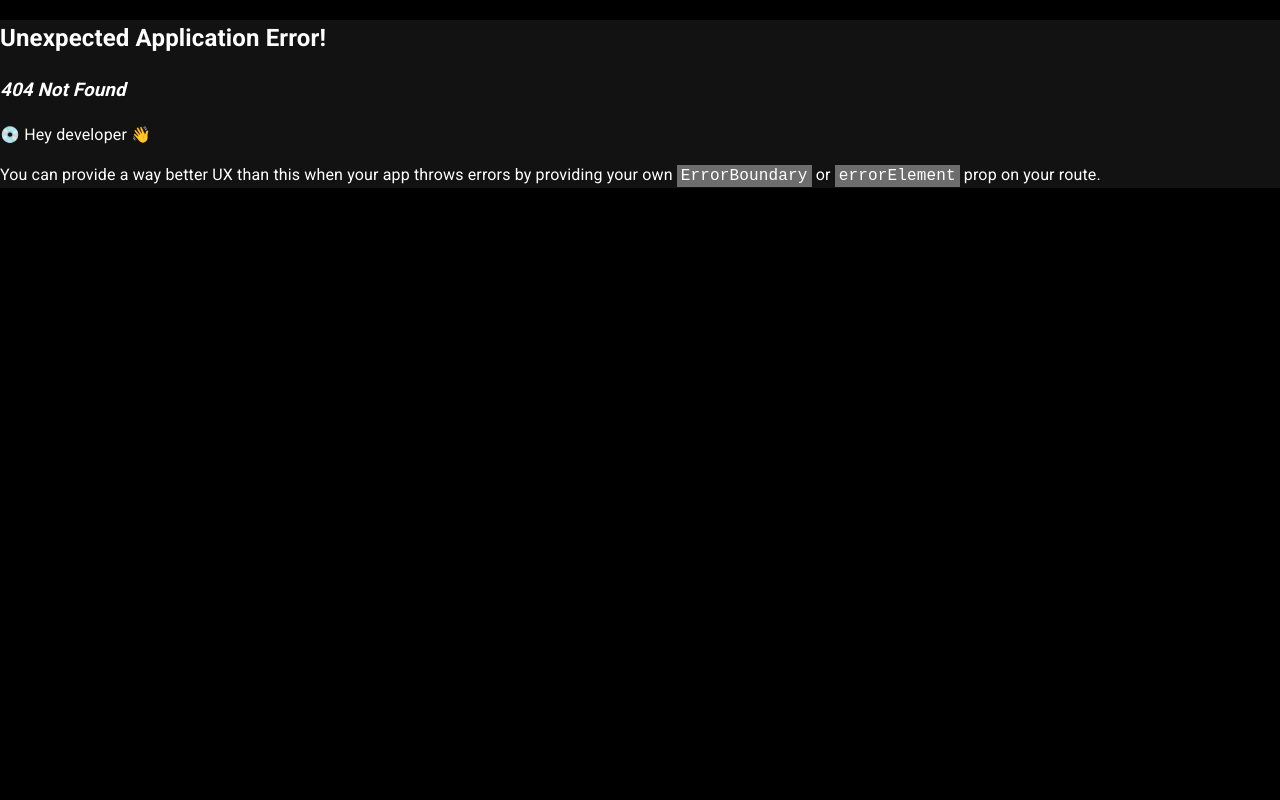
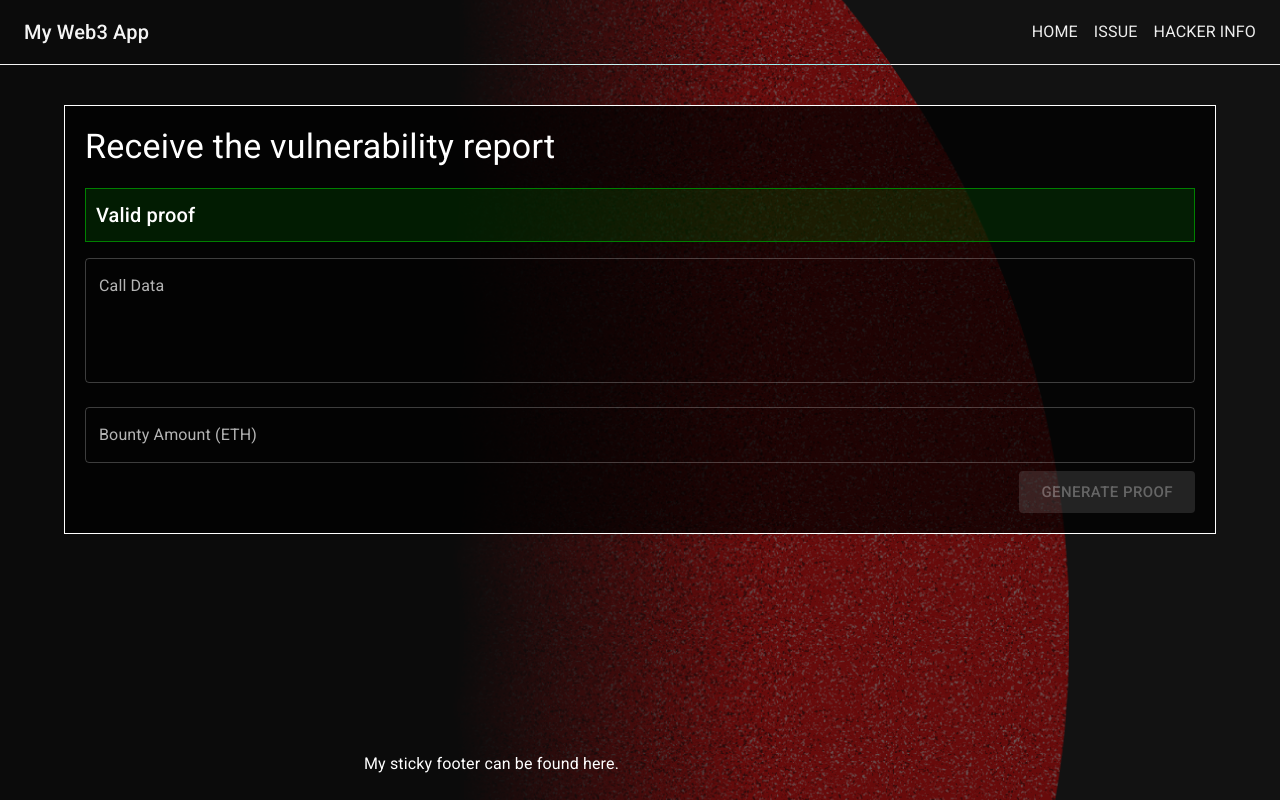
Before and after one commit to nulltea/zkTripster, a React (Vite) app in the folder frontend/: page /issue/1 in a window 1280 px wide. Before the commit this address had no page. Built offline with nearby package versions, Linux system fonts and the light colour scheme; a web font is replaced by a local one.

Commit message:
wip; update github actions

```diff
--- a/frontend/src/pages/HackerInfo.tsx
+++ b/frontend/src/pages/HackerInfo.tsx
@@ -58,9 +58,9 @@ const HackerInfo: React.FC = () => {
                 </Typography>
                 <Typography variant="body1" paragraph>
                     For more details, check out the{' '}
-                    <a href="https://github.com/nulltea/zkTripster" target="_blank" rel="noopener">
+                    <Link href="https://github.com/nulltea/zkTripster" target="_blank" rel="noopener">
                         zkTripster GitHub repository
-                    </a>.
+                    </Link>.
                 </Typography>
             </StyledBox>
         </Container>
--- a/frontend/src/pages/IssueForm.tsx
+++ b/frontend/src/pages/IssueForm.tsx
@@ -1,25 +1,59 @@
-import React, {useState} from 'react';
+import React, {useEffect, useState} from 'react';
 import Container from '@mui/material/Container';
 import Typography from '@mui/material/Typography';
 import Box from '@mui/material/Box';
 import TextField from '@mui/material/TextField';
 import Button from '@mui/material/Button';
 import styled from "@emotion/styled";
-import {formatEthAmount} from "../utils.ts";
+import {useParams} from "react-router-dom";
+import {verifyZkPoex, formatEthAmount, fetchContractData} from "../utils";
 
 const IssueForm: React.FC = () => {
+    const {contract_address} = useParams<{ contract_address: string }>();
     const [callData, setCallData] = useState<string>('');
     const [bountyAmount, setBountyAmount] = useState<string>('');
+    const [zkPoex, setZkPoex] = useState('')
+    const [enc, setEnc] = useState('')
+    const [verificationResult, setVerificationResult] = useState<string | null>(null);
+
+    useEffect(() => {
+        const fetchData = async () => {
+            if (contract_address) {
+                try {
+                    const data = await fetchContractData(contract_address);
+                    setZkPoex(data.zkPoex);
+                    setEnc(data.Enc);
+                } catch (error) {
+                    console.error('Error fetching contract data:', error);
+                }
+            }
+        };
+        void fetchData();
+    }, [contract_address]);
+
+    useEffect(() => {
+        if (zkPoex && enc) {
+            if (verifyZkPoex()) {
+                setVerificationResult('Valid proof');
+            } else {
+                setVerificationResult('Invalid proof');
+            }
+        }
+    }, [zkPoex, enc]);
 
     const handleBountyAmountChange = (event: React.ChangeEvent<HTMLInputElement>) => {
         const formattedValue = formatEthAmount(event.target.value);
         setBountyAmount(formattedValue);
     };
 
-
     const handleSubmit = async (event: React.FormEvent) => {
         event.preventDefault();
+        console.log('Contract Address:', contract_address);
+        console.log('Call Data:', callData);
+        console.log('Bounty Amount:', bountyAmount);
     };
+
+    console.log(contract_address);
 
     return (
         <Container>
@@ -27,6 +61,11 @@ const IssueForm: React.FC = () => {
                 <Typography variant="h4" component="h1" gutterBottom>
                     Receive the vulnerability report
                 </Typography>
+                {verificationResult && (
+                    <VerificationResultBox isValid={verificationResult === 'Valid proof'}>
+                        <Typography variant="h6">{verificationResult}</Typography>
+                    </VerificationResultBox>
+                )}
                 <form onSubmit={handleSubmit} noValidate autoComplete="off">
                     <TextField
                         label="Call Data"
@@ -69,4 +108,11 @@ const StyledButtonWrapper = styled('div')`
     text-align: right;
 `
 
+const VerificationResultBox = styled(Box)<{ isValid: boolean }>`
+    margin-top: 20px;
+    padding: 10px;
+    border: 1px solid ${props => (props.isValid ? 'green' : 'red')};
+    background-color: ${props => (props.isValid ? 'rgba(0, 255, 0, 0.1)' : 'rgba(255, 0, 0, 0.1)')};
+`;
+
 export default IssueForm;
--- a/frontend/src/router.tsx
+++ b/frontend/src/router.tsx
@@ -14,7 +14,7 @@ export const router = createBrowserRouter([
                 element: <Home />,
             },
             {
-                path: 'issue',
+                path: 'issue/:contract_address?',
                 element: <IssueForm />,
             },
             {
--- /dev/null
+++ b/frontend/src/utils/api.ts
@@ -0,0 +1,17 @@
+const fetchContractData = async (contractAddress: string = '') => {
+    // TODO: Implement API call to fetch contract data
+    console.log(contractAddress)
+    try {
+        // const response = await fetch(`/api/contracts/${contractAddress}`);
+        // if (!response.ok) {
+        //     throw new Error('Network response was not ok');
+        // }
+        // const data = await response.json();
+        return {zkPoex: 'zkPoex', Enc: 'Enc adsa dasd'};
+    } catch (error) {
+        console.error('Error fetching contract data:', error);
+        throw error;
+    }
+};
+
+export {fetchContractData}
--- /dev/null
+++ b/frontend/src/utils/index.ts
@@ -0,0 +1,3 @@
+export * from './formatEthAmount.ts'
+export * from './verifyZkPoex.ts'
+export * from './api.ts'
--- /dev/null
+++ b/frontend/src/utils/verifyZkPoex.ts
@@ -0,0 +1,6 @@
+function verifyZkPoex(): boolean {
+    // TODO: implement zk proof verification
+    return true
+}
+
+export {verifyZkPoex}
--- a/frontend/vite.config.ts
+++ b/frontend/vite.config.ts
@@ -3,7 +3,7 @@ import react from '@vitejs/plugin-react'
 
 // https://vitejs.dev/config/
 export default defineConfig({
-  base: '/zkTripster',
+  base: '/zkTripster/',
   plugins: [react()],
   server: {
     open: true,
```
Also changed, not shown: frontend/src/utils/formatEthAmount.ts (renamed from frontend/src/utils.ts).
